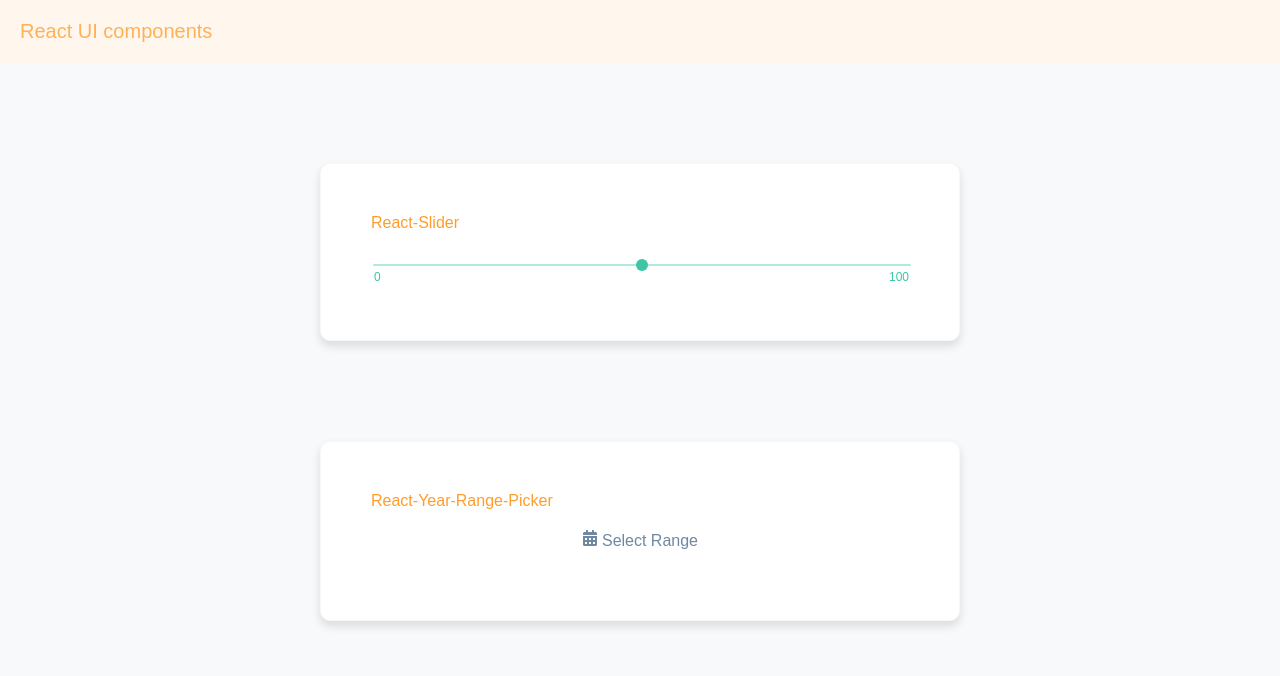
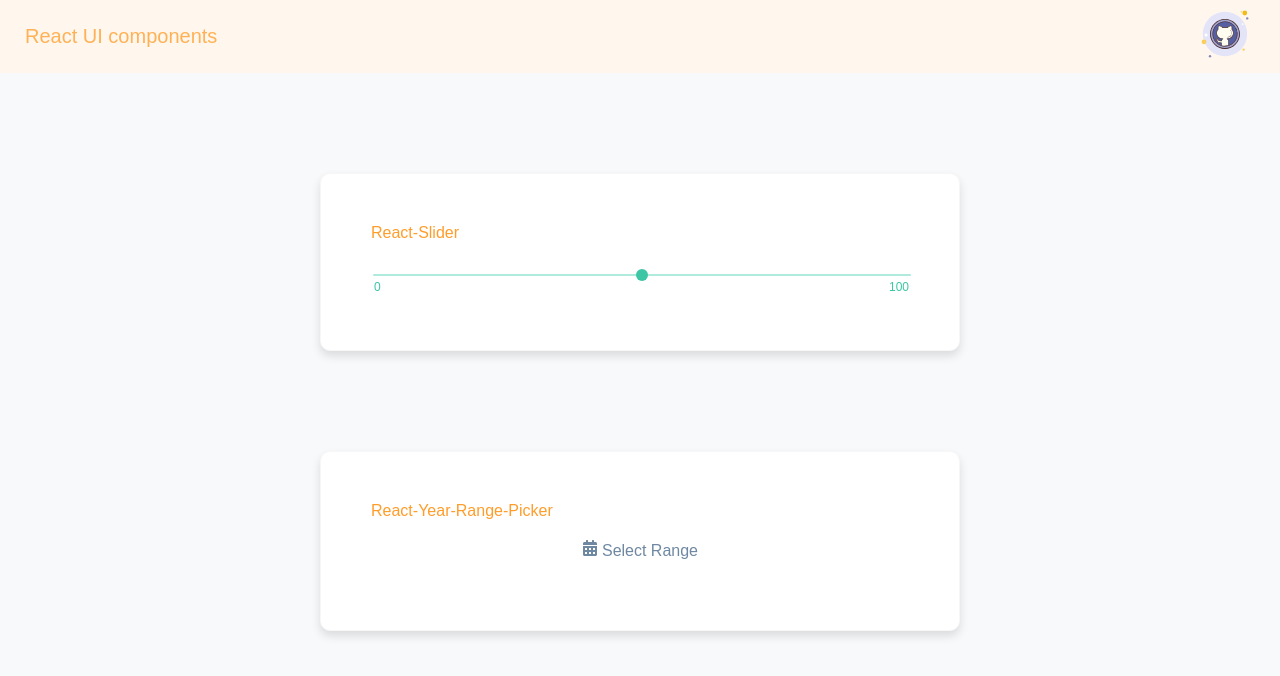
Before and after one commit to manvendra22/react-slider, a React app: page / in a window 1280 px wide. Shown: the top 676 px of the page. Built offline with nearby package versions, Linux system fonts and the light colour scheme.

Commit message:
[Feature] Git link added

```diff
--- a/src/App.js
+++ b/src/App.js
@@ -12,7 +12,12 @@ export default function App() {
 
     return (
         <div className="container">
-            <div className="header">React UI components</div>
+            <div className="header">
+                React UI components
+                <a target="_blank" href="https://github.com/manvendra22/react-ui-kit" class="git-link">
+                    <img src="../github.svg" alt="github-logo" class="icon-git" />
+                </a>
+            </div>
             <div className="box">
                 <div className="title">React-Slider</div>
                 <div className="content">
--- a/src/styles/root.scss
+++ b/src/styles/root.scss
@@ -51,7 +51,7 @@ body {
     color: $orange-500;
     background: $orange-100;
     font-size: 20px;
-    padding: 20px;
+    padding: 25px;
     display: flex;
     align-items: center;
 }
@@ -79,3 +79,17 @@ body {
     display: flex;
     justify-content: center;
 }
+
+.git-link {
+    position: absolute;
+    right: 25px;
+}
+
+.icon-git {
+    width: 60px;
+    transition: all .3s ease-in-out;
+}
+
+.icon-git:hover {
+    transform: rotate(360deg) scale(1.2);
+}
```
Also changed, not shown: github.svg (added).
